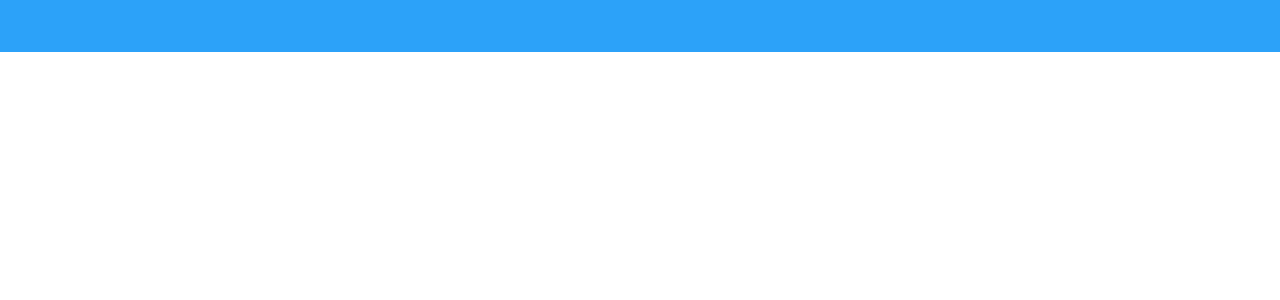
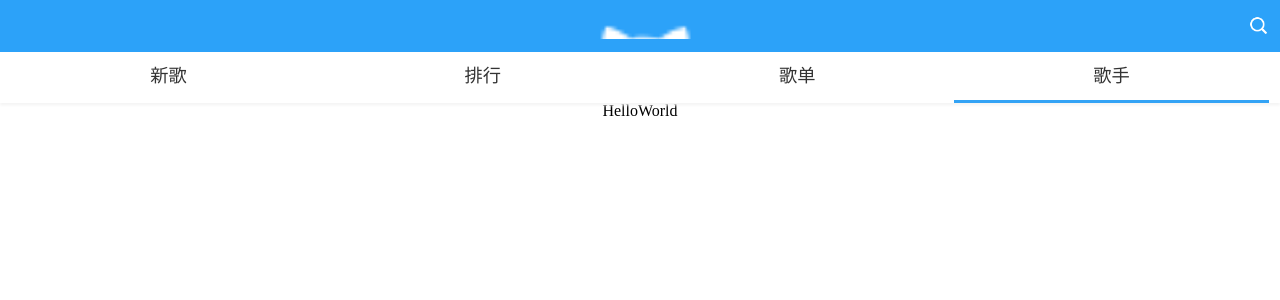
Before and after one commit to mugongxu/kgmusic, a React app: page /nsinger/class in a window 1280 px wide. Shown: the top 300 px of the page. Built offline with nearby package versions, Linux system fonts and the light colour scheme.

Commit message:
首页搭建

```diff
--- a/src/App.js
+++ b/src/App.js
@@ -1,15 +1,13 @@
 import React, { Component } from 'react';
 import './App.css';
 import PageHeader from '#/pageHeader';
+import MainContainer from '#/mainContainer';
+import { BrowserRouter } from 'react-router-dom';
 
 class App extends Component {
   constructor(props) {
     super(props);
-    this.state = {
-      dataInfo: '',
-      bannerList: [],
-      recommend: []
-    };
+    this.state = {};
   }
 
   async componentDidMount() {
@@ -18,9 +16,12 @@ class App extends Component {
   render() {
 
     return (
-      <div className="App">
-        <PageHeader />
-      </div>
+      <BrowserRouter>
+        <div className="App">
+          <PageHeader />
+          <MainContainer />
+        </div>
+      </BrowserRouter>
     );
   }
 }
--- a/src/assets/scss/pageHeader.scss
+++ b/src/assets/scss/pageHeader.scss
@@ -1,4 +1,8 @@
 .header-fixed {
+  position: fixed;
+  top: 0;
+  width: 100%;
+  z-index: 999;
   .top-hd {
     width: 100%;
     padding-top: .0357rem;
@@ -6,6 +10,25 @@
     line-height: 3rem;
     background: #2ca2f9;
     position: relative;
+    .logo {
+      width: 7.286rem;
+      height: 1.67857rem;
+      display: inline-block;
+      vertical-align: middle;
+      margin-left: .7143rem;
+      background: url(../img/logo-octocat.png) no-repeat;
+      background-size: 100%;
+    }
+    .btn-search {
+      width: 1.2143rem;
+      height: 1.2143rem;
+      background: url(../img/search.png) no-repeat;
+      background-size: 100%;
+      position: absolute;
+      top: 1rem;
+      right: .7143rem;
+      cursor: pointer;
+    }
   }
   .header-nav {
     width: 100%;
@@ -16,15 +39,15 @@
     ul {
       width: 100%;
       padding: 0 .7143rem;
-      display: -webkit-box;
-      display: box;
+      display: -webkit-flex;
+      display: flex;
       -webkit-box-sizing: border-box;
       box-sizing: border-box;
       li {
         width: 20%;
         text-align: center;
-        box-flex: 1;
-        -webkit-box-flex: 1;
+        flex: 1;
+        -webkit-flex: 1;
         a {
           border-bottom: .2143rem solid #fff;
           display: block;
--- a/src/assets/scss/reset.scss
+++ b/src/assets/scss/reset.scss
@@ -132,7 +132,7 @@ a {
 
 /*滚动条美化*/
 ::-webkit-scrollbar {
-  width: 16px;
+  width: 0px;
 }
 ::-webkit-scrollbar-track,
 ::-webkit-scrollbar-thumb {
--- /dev/null
+++ b/src/components/mainContainer.jsx
@@ -0,0 +1,39 @@
+import React, { Component } from 'react';
+import { Route } from 'react-router-dom';
+import { routeConfig } from '@/router';
+
+
+class MainContainer extends Component {
+  constructor(props) {
+    super(props);
+    this.state = {...props};
+  }
+  render() {
+    console.log(this.state);
+    return (
+      <div className="main-container-wrapper">
+        {
+          routeConfig.map(item => {
+            const Component = item.component;
+            const style = {
+              marginTop: item.model === 1 ? '6.4286rem' : '3.2143rem'
+            };
+            return (
+              <Route
+                exact
+                key={item.path}
+                path={item.path}
+                render={(props) => (
+                  <div style={style}>
+                    <Component {...props} />
+                  </div>
+                )} />
+            )
+          })
+        }
+      </div>
+    );
+  }
+};
+
+export default MainContainer;
--- a/src/components/pageHeader.jsx
+++ b/src/components/pageHeader.jsx
@@ -1,5 +1,5 @@
 import React, { Component } from 'react';
-import { BrowserRouter, Route, NavLink } from 'react-router-dom';
+import { Route, NavLink } from 'react-router-dom';
 import { navRouter, routeConfig } from '@/router';
 import '@/assets/scss/pageHeader.scss';
 
@@ -12,6 +12,7 @@ const HeaderNav = () => {
             return (
               <li key={item.path}>
                 <NavLink
+                  exact
                   to={item.path}
                   activeClassName="cur">
                   {item.name}
@@ -39,13 +40,20 @@ class PageHeader extends Component {
   render() {
     return (
       <div className="header-fixed">
-        <div className="top-hd"></div>
-        <BrowserRouter>
-          <div>
-            <Route path="/" exact component={HeaderNav} />
-            <Route path="/ddd" component={HeaderGoBack} />
-          </div>
-        </BrowserRouter>
+        <div className="top-hd">
+          <a className="logo" href="/"></a>
+          <div></div>
+          <a className="btn-search" href="/nsearch/index"></a>
+        </div>
+        {
+          routeConfig.map(item => {
+            if (item.model === 1) {
+              return (<Route exact key={item.path} path={item.path} component={HeaderNav}></Route>);
+            } else {
+              return (<Route exact key={item.path} path={item.path} component={HeaderGoBack}></Route>);
+            }
+          })
+        }
       </div>
     );
   }
--- a/src/router/index.js
+++ b/src/router/index.js
@@ -1,72 +1,72 @@
 /**
  * 路由配置
  */
+import React from 'react';
+import NewSong from '@/views/newSong/index';
+import RankList from '@/views/rank/index';
+
+const HelloWorld = () => {
+  return <div>HelloWorld</div>
+};
+
 const navRouter = [
   {
     path: '/',
     name: '新歌',
-    component: ''
+    component: NewSong,
+    model: 1
   },
   {
-    path: '/rank/list',
+    path: '/nrank/list',
     name: '排行',
-    component: ''
+    component: RankList,
+    model: 1
   },
   {
-    path: '/plist/index',
+    path: '/nplist/index',
     name: '歌单',
-    component: ''
+    component: HelloWorld,
+    model: 1
   },
   {
-    path: '/singer/class',
+    path: '/nsinger/class',
     name: '歌手',
-    component: ''
+    component: HelloWorld,
+    model: 1
   }
 ];
 
 const routeConfig = [
+  ...navRouter,
   {
-    path: '/',
-    name: '首页',
-    component: '',
-    routes: [
-      {
-        path: '/index',
-        name: '歌手',
-        component: '',
-        routes: [...navRouter]
+    path: '/nrank/info/:id',
+    name: '排行榜',
+    component: HelloWorld,
+    model: 2
   },
   {
-        path: '/rank/info/:id',
-        name: '排行榜',
-        component: ''
+    path: '/nplist/list/:id',
+    name: '歌单',
+    component: HelloWorld,
+    model: 2
   },
   {
-        path: '/rank/info/:id',
-        name: '排行榜',
-        component: ''
+    path: '/nsinger/list/:id',
+    name: '歌手列表',
+    component: HelloWorld,
+    model: 2
   },
   {
-        path: '/plist/list/:id',
-        name: '歌单',
-        component: ''
+    path: '/nsinger/info/:id',
+    name: '歌手信息',
+    component: HelloWorld,
+    model: 2
   },
   {
-        path: '/singer/list/:id',
-        name: '歌手列表',
-        component: ''
-      },
-      {
-        path: '/singer/info/:id',
-        name: '歌手信息',
-        component: ''
-      },
-      {
-        path: '/search/index',
+    path: '/nsearch/index',
     name: '搜索',
-        component: ''
-      }
-    ]
+    component: HelloWorld,
+    model: 2
   }
 ];
 
--- a/src/views/newSong/index.jsx
+++ b/src/views/newSong/index.jsx
@@ -1,11 +1,6 @@
 import React, { Component } from 'react';
 import { ajax } from '../../utils';
-import { BrowserRouter, Route } from 'react-router-dom';
 import Swiper from '../../plugins/swiper/custom';
-
-const HomePage = ({ match }) => {
-  return <div>123456</div>;
-};
 
 const SwiperPage = ({ bannerList }) => {
   const opt = {
@@ -49,21 +44,12 @@ class NewSong extends Component {
       bannerList: [...data.banner],
       recommend: [...data.data]
     });
-    this.tick();
-  }
-
-  async tick() {
-    const response = await ajax.get('/plist/index&json=true', {
-      params: {
-        page: 1
-      }
-    });
   }
 
   render() {
 
     return (
-      <div className="App">
+      <div className="new-song-wrapper">
         <div className="card-swipe">
           <SwiperPage bannerList={this.state.bannerList} />
         </div>
--- /dev/null
+++ b/src/views/rank/index.jsx
@@ -0,0 +1,22 @@
+import React, { Component } from 'react';
+import { ajax } from '@/utils';
+
+class RankList extends Component {
+  constructor(props) {
+    super(props);
+    this.state = {};
+  }
+
+  async componentDidMount() {}
+
+  render() {
+
+    return (
+      <div className="rank-list-wrapper">
+        排行榜
+      </div>
+    );
+  }
+}
+
+export default RankList;
```
Also changed, not shown: src/router/rank.js (deleted, +0 -7 lines), src/router/singer.js (deleted, +0 -11 lines), src/assets/img/logo-octocat.png (added), src/assets/img/search.png (added), src/router/search.js (deleted), src/views/rank/info.jsx (added). Lines whose indentation alone changed are shown as unchanged.
